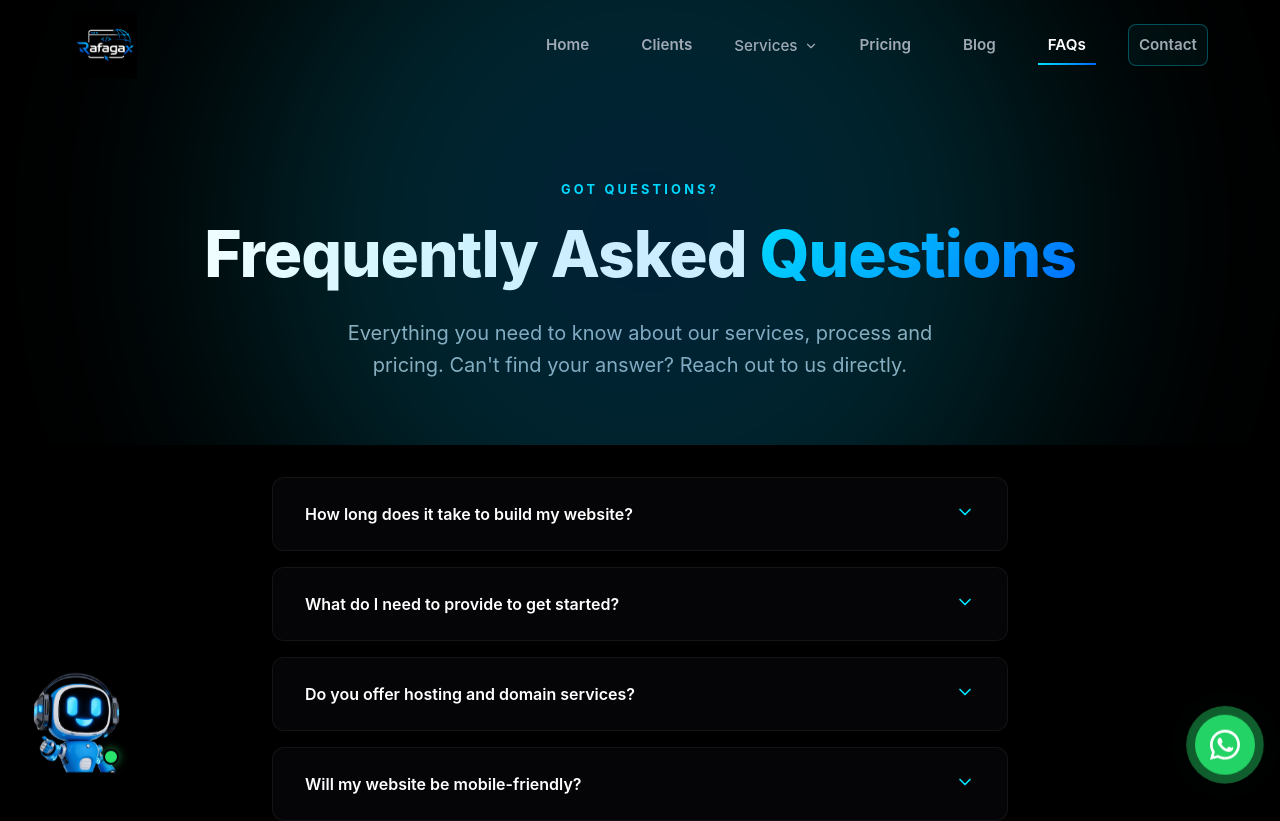
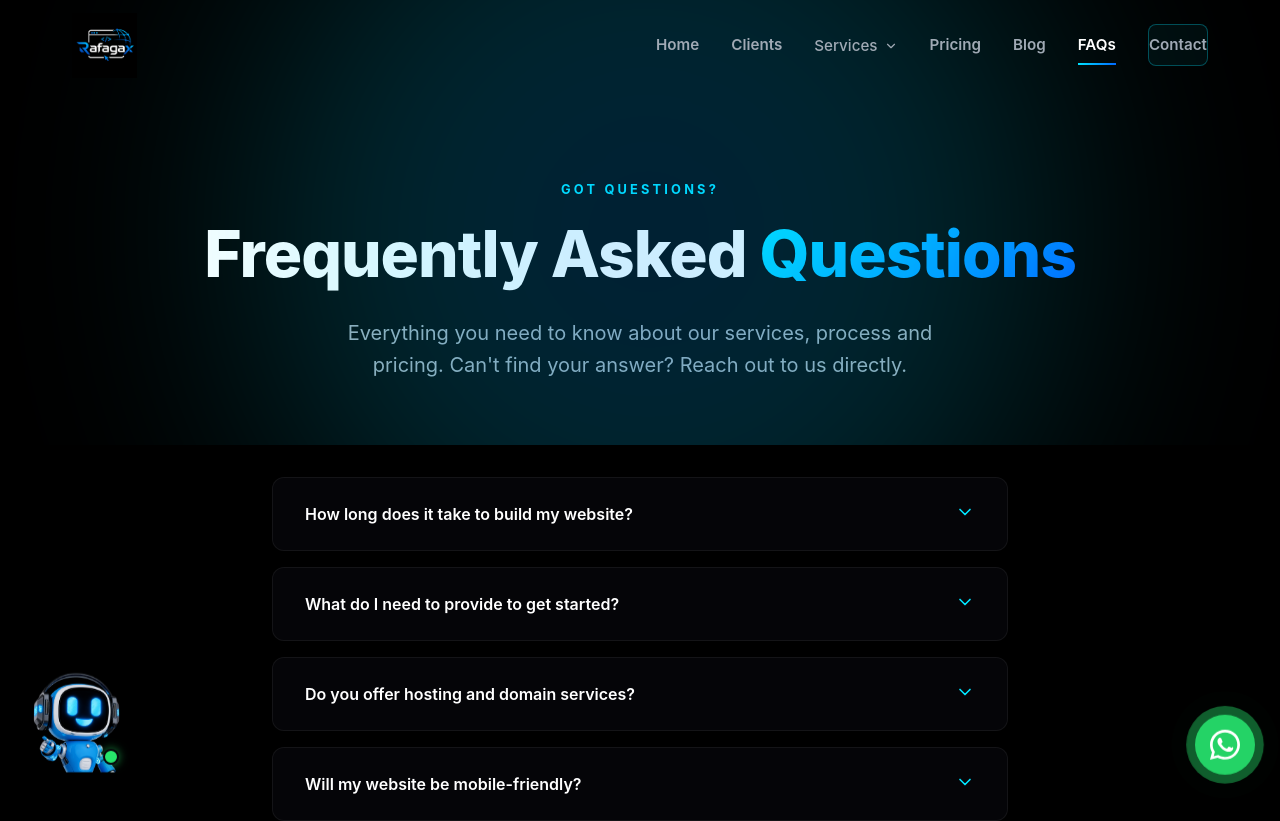
Before and after one commit to rafagax/proyecto-web, a React (Vite) app: page /faqs in a window 1280 px wide. Shown: the top 821 px of the page. Built offline with nearby package versions, Linux system fonts and the light colour scheme.

Commit message:
Update App.css

```diff
--- a/src/App.css
+++ b/src/App.css
@@ -85,7 +85,7 @@
   gap: 6px;
   transition: all 0.3s cubic-bezier(0.34, 1.56, 0.64, 1);
   position: relative;
-  padding: 8px 10px;
+  padding: 8px 0px;
 }
 
 .navbar-links>a::after,
@@ -273,7 +273,7 @@
   background: rgba(0, 229, 255, 0.05);
   color: white;
   border: 1.5px solid rgba(0, 229, 255, 0.3);
-  padding: 11px 32px;
+  padding: 10px 24px;
   border-radius: 8px;
   font-weight: 700;
   font-size: 0.9rem;
```
